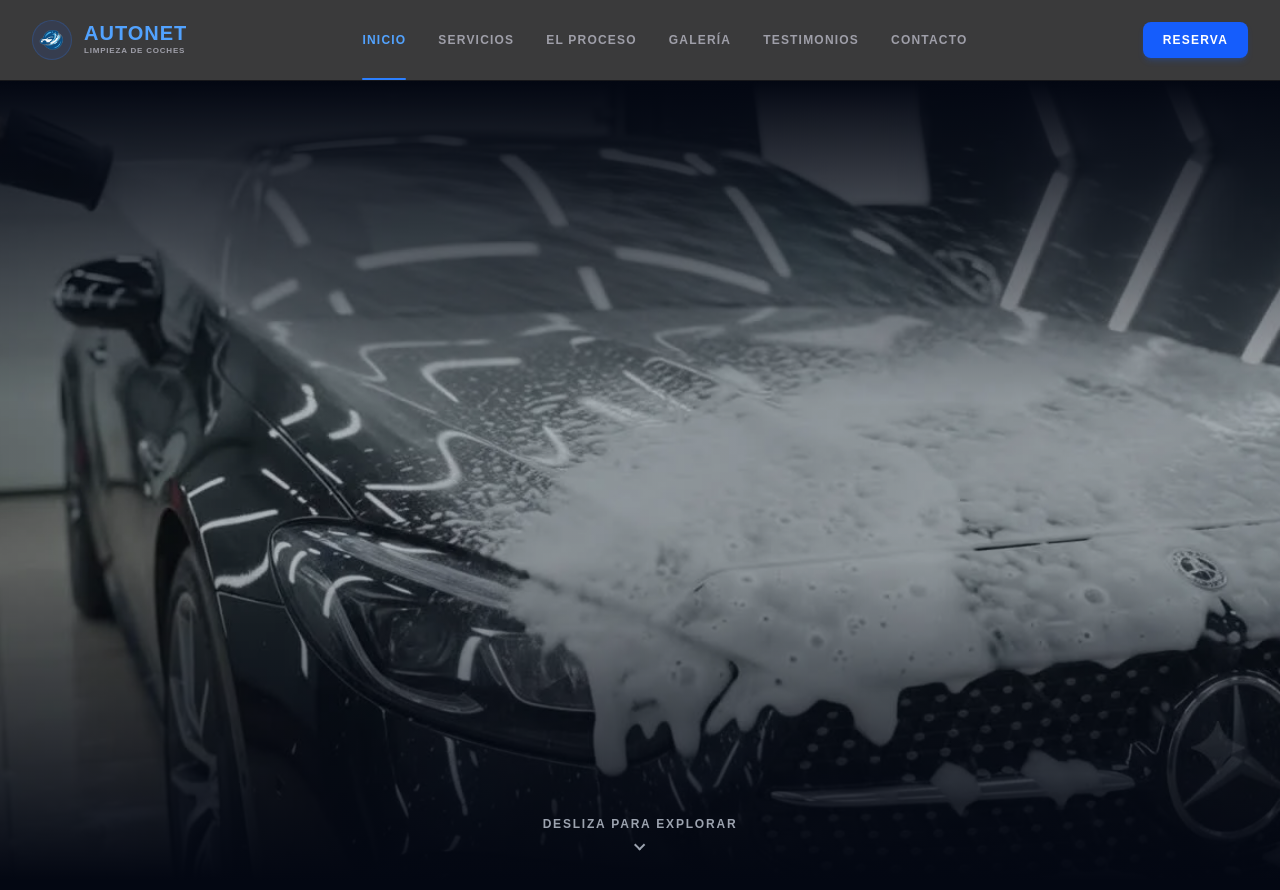
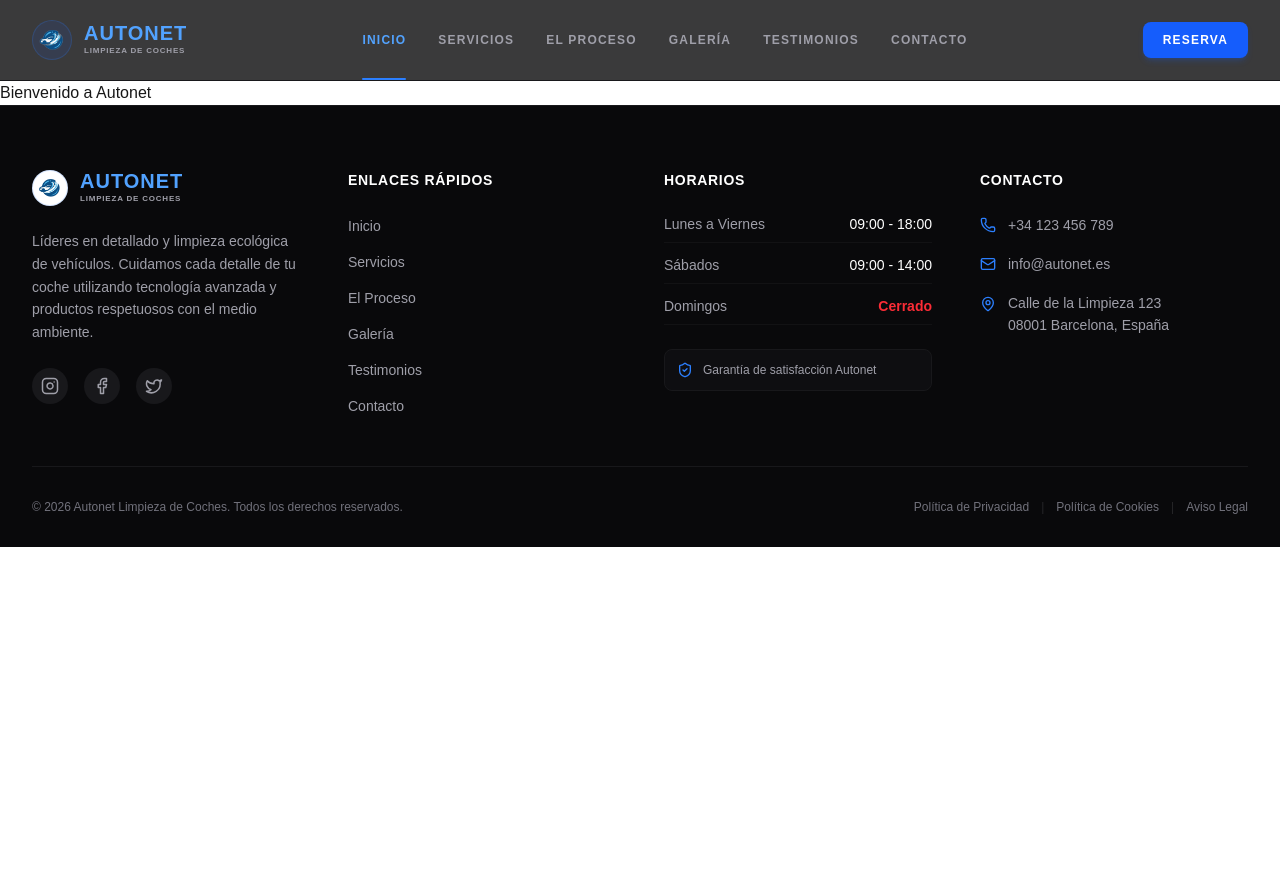
Before and after one commit to svanrell/autonet, a Next.js app: page / in a window 1280 px wide. Shown: the top 890 px of the page. After the commit the page ends 800 px from the top, so only its background shows below. Built offline with nearby package versions, Linux system fonts and the light colour scheme.

Commit message:
feat: create initial landing page with layout components and metadata

```diff
--- a/src/app/page.tsx
+++ b/src/app/page.tsx
@@ -13,7 +13,7 @@ export default function Principal() {
     <>
       <Navbar />
       <main>
-        <ScrollAnimation />
+        <h1>Bienvenido a Autonet</h1>
       </main>
       <Footer />
     </>
```
